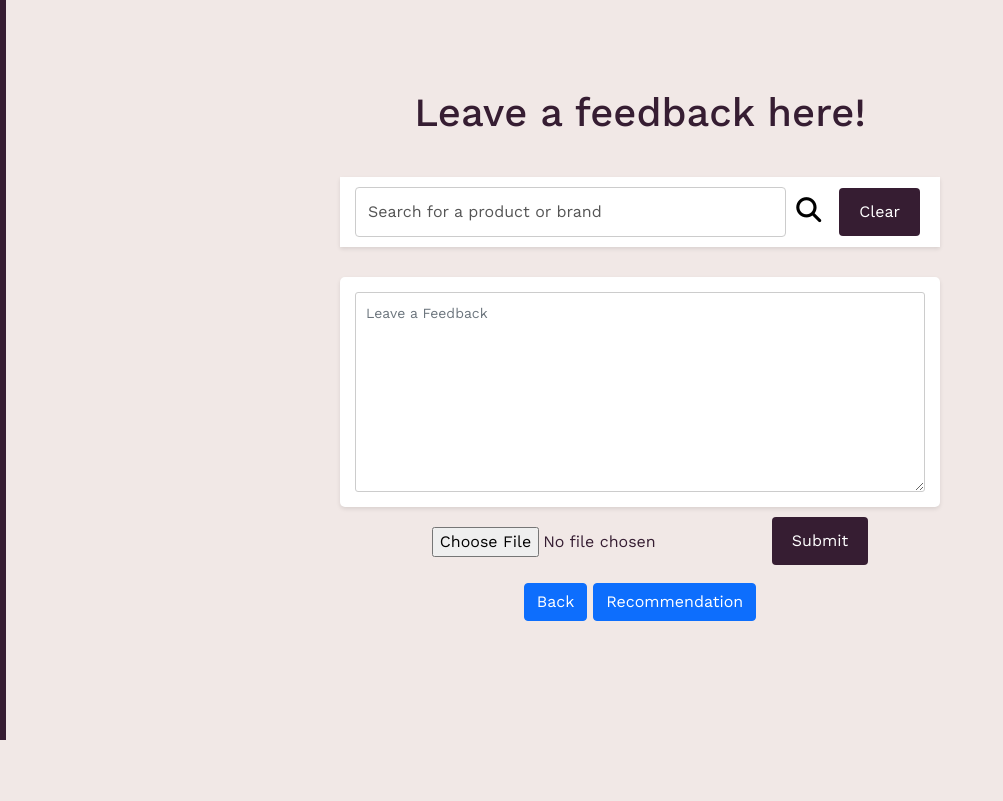
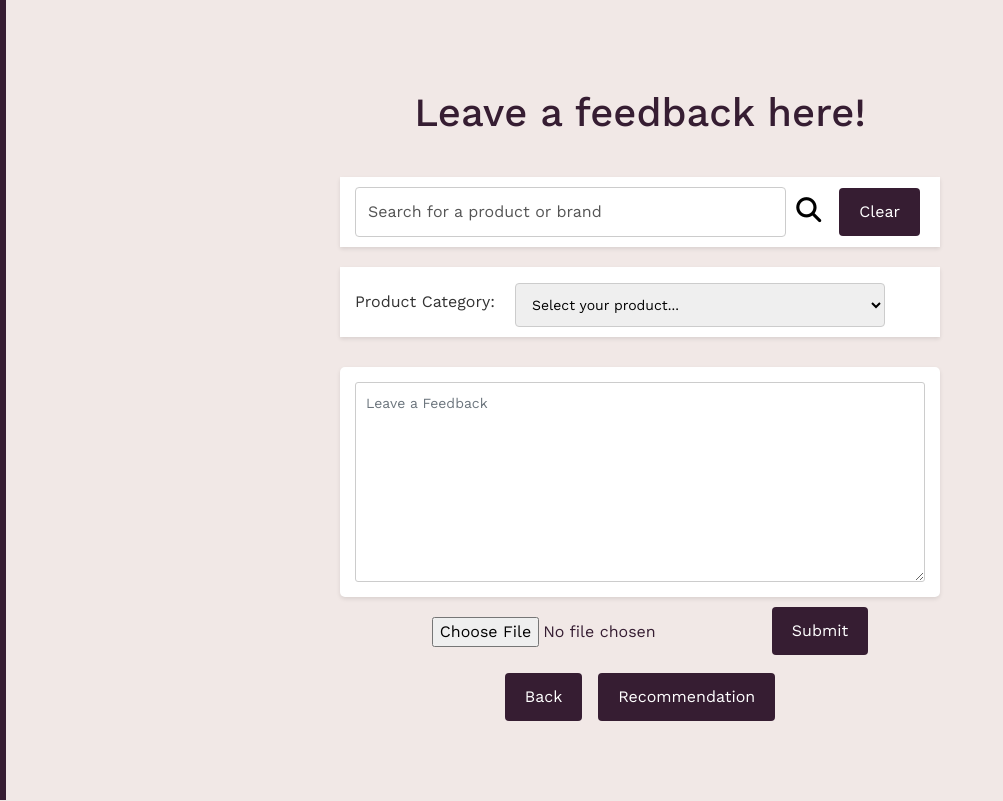
Before and after one commit to aleeqa/EtherealGlow, a Flask app: page /feedback in a window 1280 px wide. Shown: the part 60-861 px from the top of the page, without its empty margins (0-1003 px from the left). Before the commit the page ends 800 px from the top, so only its background shows below. Run offline with Flask 3, Linux system fonts and the light colour scheme; a user stored in the database is signed in; some libraries are stand-ins or nearby versions.

Commit message:
Adding new feature to view feedback based on the product type

```diff
--- a/website/models.py
+++ b/website/models.py
@@ -28,6 +28,7 @@ class Feedback(db.Model):
     id = db.Column(db.Integer, primary_key=True)
     user = db.Column(db.Integer, db.ForeignKey('user.id', ondelete="CASCADE"), nullable=False)
     product_input = db.Column(db.Integer, db.ForeignKey('product.product_name', ondelete="CASCADE"), nullable=False)
+    product_category = db.Column(db.Text, nullable=False)
     text = db.Column(db.Text, nullable=False)
     image = db.Column(db.String(150))
     date_created = db.Column(db.DateTime(timezone=True), default=func.now())
--- a/website/static/script.js
+++ b/website/static/script.js
@@ -60,8 +60,8 @@ $(document).ready(function(){
                         resultsDiv.append(resultHTML);
                     });
                 } else {
-                    resultsDiv.append('<br><p>The product does not exist. Please add product to obtain the result.</p>');
-                    resultsDiv.append('<input type="submit" id="add-product-btn" value="Add Product">');
+                    resultsDiv.append('<br><p class="not-exist-result">The product does not exist. Please add product to obtain the result.</p>');
+                    resultsDiv.append('<p class="not-exist-result"><input type="submit" id="add-product-btn" value="Add Product"></p>');
                 }
             },
             error: function(){
--- a/website/static/styles.css
+++ b/website/static/styles.css
@@ -223,13 +223,13 @@ input[type=submit] {
     margin-top: 6px;
 }
 
-  .col-75 {
+.col-75 {
     float: left;
     width: 75%;
     margin-top: 6px;
 }
 
-  .row:after {
+.row:after {
     content: "";
     display: table;
     clear: both;
@@ -284,6 +284,10 @@ input[type=submit] {
     margin: 0;
 }
 
+.not-exist-result {
+    text-align: center;
+}
+
 /*SEARCH BAR*/
 #search-input {
     flex: 1;
@@ -321,6 +325,8 @@ button .fa-solid {
     display: flex;
     align-items: center;
     padding: 10px 15px;
+    font-size: 16px;
+    color: #333;
 }
 
 ::placeholder {
@@ -360,18 +366,24 @@ button .fa-solid {
 
 .feedback-box {
     width: 600px;
-    height: 230px; /* Changed height to auto for dynamic content */
+    height: 230px;
     background: white;
     margin: 30px auto 50px;
     border-radius: 5px;
     box-shadow: 0 2px 4px rgba(0, 0, 0, 0.1);
-    padding: 15px; /* Added padding for inner content */
-    box-sizing: border-box; /* Ensures padding is included in the width */
+    padding: 15px;
+    box-sizing: border-box;
+}
+
+.card-body img {
+    max-width: 250px;
+    height: 250px;
+    margin-right: 10px;
 }
 
 .feedback-row{
     display: flex;
-    flex-direction: column; /* Changed flex direction to column */
+    flex-direction: column;
     align-items: center;
 }
 
@@ -381,29 +393,38 @@ button .fa-solid {
     justify-content: center;
 }
 
+.col-65 {
+    float: left;
+    width: 65%;
+    margin-top: 6px;
+    margin-left: 20px;
+    font-size: 14px;
+    color: #333;
+}
+
 #feedback {
-    width: 100%; /* Changed width to be responsive */
+    width: 100%;
     height: 200px;
-    min-height: 100px; /* Set minimum height for textarea */
-    max-width: 100%; /* Ensures it doesn't overflow its container */
-    margin-bottom: 20px; /* Added margin bottom for spacing */
+    min-height: 100px;
+    max-width: 100%;
+    margin-bottom: 20px;
     background: transparent;
     font-size: 14px;
     color: #333;
-    border: 1px solid #ccc; /* Added border for clarity */
-    border-radius: 3px; /* Added border radius for aesthetics */
-    padding: 10px; /* Added padding for better appearance */
-    box-sizing: border-box; /* Ensures padding is included in the height */
+    border: 1px solid #ccc;
+    border-radius: 3px;
+    padding: 10px;
+    box-sizing: border-box;
 }
 
 .feedback-button input[type="file"] {
     margin-top: 10px;
-    margin-left: 25px; /* Added margin between file input and submit button */
+    margin-left: 25px;
 
 }
 
 .feedback-button input[type="submit"] {
-    margin-left: 1px; /* Added margin between file input and submit button */
+    margin-left: 1px;
 
 }
 
--- a/website/templates/feedback.html
+++ b/website/templates/feedback.html
@@ -14,7 +14,27 @@
             </div>
         </div>
 
-        <div id="feedback-results"></div>
+        <div id="feedback-results" align="center"></div>
+
+        <div class="search-box">
+            <div class="search-row">
+                <label for="product_category">Product Category:</label>
+
+            <div class="col-65">
+                <select id="product_category" name="product_category" required>
+                <option value="">Select your product...</option>
+                <option value="Cleanser">Cleanser</option>
+                <option value="Toner">Toner</option>
+                <option value="Essence">Essence</option>
+                <option value="Serum">Serum</option>
+                <option value="Moisturizer">Moisturizer</option>
+                <option value="Sunscreen">Sunscreen</option>
+                </select>
+            </div>
+            </div>
+        </div>
+
+
 
         <div class="feedback-box">
             <div class="feedback-row">
@@ -31,8 +51,8 @@
 
 <br>
 <div align = "center">
-    <a href=/display_feedbacks><button type="button" class = "btn btn btn-primary">Back</button></a>
-    <a href=/recommendations><button type="button" class = "btn btn btn-primary">Recommendation</button></a>
+    <a href=/display_feedbacks><input type="submit" value="Back"></a>
+    <a href=/recommendations><input type="submit" value="Recommendation"></a>
 </div>
 
 
--- a/website/templates/recommendation.html
+++ b/website/templates/recommendation.html
@@ -21,7 +21,7 @@
     <!--dropdown menu for skin type-->
     <div>
         <label for="skintype">Select your skin type:</label><br />
-        <select id="skintype" name="skintype"> <!--dropdown-->
+        <select id="skintype" name="skintype" required> <!--dropdown-->
             <option value="">Select your skin type..</option>
             <option value="combination">Combination</option>
             <option value="dry">Dry</option>
@@ -34,7 +34,7 @@
     <!--dropdown menu for skincare product-->
     <div>
         <label for="product_category">Select skincare product you want:</label><br />
-        <select id="product_category" name="product_category"> <!--dropdown-->
+        <select id="product_category" name="product_category" required> <!--dropdown-->
             <option value="">Select a skincare product...</option>
             <option value="cleanser">Cleanser</option>
             <option value="toner">Toner</option>
@@ -46,7 +46,7 @@
     </div><br />
 
     <div align="center">
-        <button type="submit" class="btn btn-primary">Get Recommendation</button>
+        <input type="submit" value="Get Recommendation">
     </div>
 </form>
 
--- a/website/templates/reviews_div.html
+++ b/website/templates/reviews_div.html
@@ -19,6 +19,7 @@
 
             <div class="card-body">
                 <h5>{{ feedback.product_input }}</h5>
+                <a href="/productFeedbacks/{{feedback.product_category}}"><p>{{feedback.product_category}}</p></a>
                 <p>{{ feedback.text }}</p>
                 {% if feedback.image %}
                 <img src="{{ url_for('static', filename='uploads/' + feedback.image) }}" class="img-fluid" alt="Feedback Image">
@@ -31,7 +32,7 @@
 </div>
 {% block footer %}
     <div align="center">
-        <a href="/feedback"><button type="button" class="btn btn-primary btn-lg">Leave a Feedback</button></a>
+        <a href="/feedback"><input type="submit" value="Leave a Feedback"></a>
     </div>
 {% endblock %}
 {% endblock %}
--- a/website/views.py
+++ b/website/views.py
@@ -89,20 +89,21 @@ def allowed_file(filename):
 def feedback():
     if request.method == "POST":
         product_input = request.form.get('product_input')
+        product_category = request.form.get('product_category')
         text = request.form.get('text')
         image = request.files.get('image')
 
         if image and allowed_file(image.filename):
             filename = secure_filename(image.filename)
             image.save(os.path.join(current_app.config['UPLOAD_FOLDER'], filename))
-            feedback = Feedback(product_input=product_input, text=text, image=filename, user=current_user.id)
+            feedback = Feedback(product_input=product_input, product_category=product_category, text=text, image=filename, user=current_user.id)
 
         elif image and not allowed_file(image.filename):
             flash('Invalid file type. Allowed types are: pdf, png, jpg, jpeg', category='error')
             return redirect(request.url)
 
         else:
-            feedback = Feedback(product_input=product_input, text=text, user=current_user.id)
+            feedback = Feedback(product_input=product_input, product_category=product_category, text=text, user=current_user.id)
 
         db.session.add(feedback)
         db.session.commit()
@@ -145,6 +146,18 @@ def feedbacks(username):
 
     feedbacks = user.feedbacks
     return render_template("reviews.html", user=current_user, feedbacks=feedbacks, username=username)
+
+@views.route("/productFeedbacks/<product_category>")
+@login_required
+def productFeedbacks(product_category):
+    product = Feedback.query.filter_by(product_category=product_category).first()
+
+    if not product :
+        flash ("Feedback does not exists.", category="error")
+        return redirect(url_for('views.display_feedbacks'))
+
+    feedbacks = Feedback.query.filter_by(product_category=product_category).all()
+    return render_template("product_type_feedbacks.html",  user=current_user, feedbacks=feedbacks, product_category=product_category)
 
 
 #CREATE COMMENT
```
Also changed, not shown: website/templates/blog.html (+0 -27 lines), website/templates/posts_div.html (+16 -0 lines), website/templates/product_type_feedbacks.html (added, +9 -0 lines), instance/database.db.
